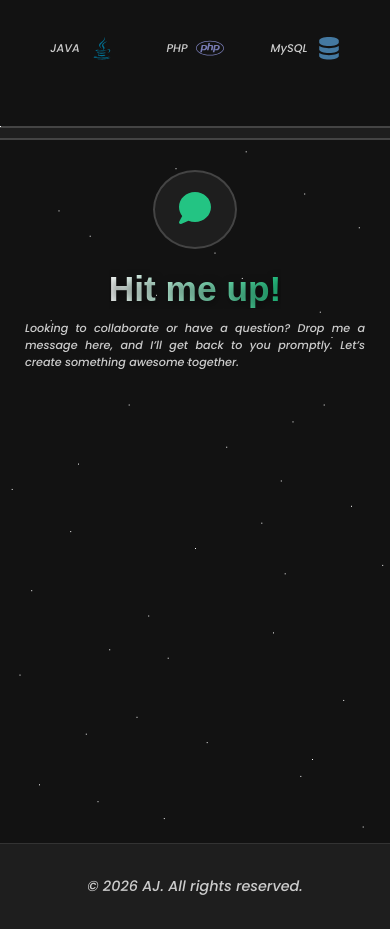
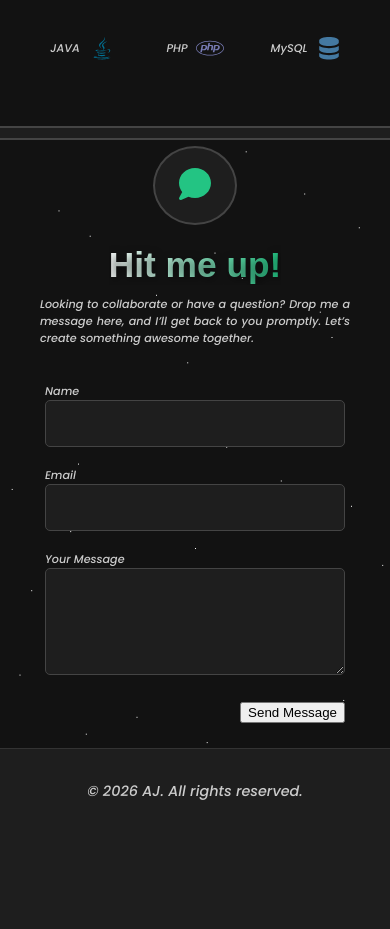
Before and after one commit to AlbertJoaquin/portofolio, a React (Create React App) app: page / in a window 390 px wide. Shown: the part 1422-2351 px from the top of the page. After the commit the page ends 2256 px from the top, so only its background shows below. Built offline with nearby package versions, Linux system fonts and the light colour scheme; a web font is replaced by a local one.

Commit message:
contact commit

```diff
--- a/src/index.css
+++ b/src/index.css
@@ -302,6 +302,14 @@ html {
     position: relative;
 }
 
+.contactForm {
+    display: grid;
+    grid-template-columns: 1fr 1fr;
+    width: 100%;
+    max-width: 1600px;
+    margin: 0 auto;
+}
+
 .contact::before {
     content: '';
     position: absolute;
@@ -374,6 +382,7 @@ html {
 }
 
 .line-separator {
+    position: absolute;
     top: 0;
     z-index: 10;
     width: 100%;
@@ -383,20 +392,16 @@ html {
     background: #1e1e1e;
 }
 
-.contactForm {
-    display: grid;
-    grid-template-columns: 1fr 1fr;
-    margin: 10px;
-}
 
 .left-contact {
     display: flex;
     flex-direction: column;
     justify-content: center;
-    top: 85px;
+    top: 200px;
     position: relative;
     max-width: 550px;
     margin: 0 auto;
+    padding: 20px;
 }
 
 .thumbs-icon {
@@ -439,6 +444,49 @@ html {
     font-style: italic;
 }
 
+.right-contact {
+    display: flex;
+    flex-direction: column;
+    top: 200px;
+    position: relative;
+    padding: 0 30px;
+    width: 100%;
+    max-width: 700px;
+    box-sizing: border-box;
+}
+
+.right-contact form {
+    width: 100%;
+    max-width: 100%;
+}
+
+.right-contact label {
+    display: block;
+    font-size: clamp(0.7rem, 2vw, 1em);
+    color: #ccc;
+    text-align: left;
+    font-family: 'Poppins', sans-serif;
+    font-weight: 500;
+    font-style: italic;
+}
+
+.right-contact input,
+.right-contact textarea {
+    width: 100%;
+    max-width: 100%;
+    padding: 15px;
+    margin-bottom: 20px;
+    box-sizing: border-box;
+    background: #1e1e1e;
+    border: 1px solid #444;
+    color: #ccc;
+    border-radius: 5px;
+}
+
+.right-contact button {
+    display: flex;
+    justify-self: flex-end;
+}
 
 /* Responsive below 1024px */
 @media (max-width: 1024px) {
@@ -524,16 +572,22 @@ html {
         text-align: center;
     }
 
+    .contact {
+        height: auto;
+    }
+
     .contactForm {
         grid-template-columns: 1fr;
-        gap: 20px;
-        margin: 10px 5px;
+        padding: 0 20px;
+        max-width: 100%;
+        box-sizing: border-box;
     }
 
     .left-contact {
         top: 0;
+        margin: 0;
+        padding-bottom: 0;
         max-width: 800px;
-        padding: 20px;
     }
 
     .left-contact h1 {
@@ -547,6 +601,20 @@ html {
 
     .thumbs-icon {
         margin: 0 auto 20px auto; /* center the icon and add spacing */
+    }
+
+    .right-contact {
+        top: 0;
+        margin: 0 auto;
+        max-width: 650px;
+        padding: 25px;
+        box-sizing: border-box; /* ADD THIS */
+    }
+
+    .right-contact input,
+    .right-contact textarea {
+        width: 100%;
+        box-sizing: border-box;
     }
 
     .logo {
--- a/src/sections/Contact.jsx
+++ b/src/sections/Contact.jsx
@@ -10,12 +10,25 @@ export default function Contact() {
                 <div className="left-contact">
                     <div className="thumbs-icon"><FontAwesomeIcon icon={faComment} size="2x" color="#23c483"/></div>
                     <h1>Hit me up!</h1>
-                    <p>Looking to collaborate or have a question?
+                    <p>
+                        Looking to collaborate or have a question?
                         Drop me a message here, and I’ll get back to you promptly.
-                        Let’s create something awesome together.</p>
+                        Let’s create something awesome together.
+                    </p>
                 </div>
                 <div className="right-contact">
+                      <form>
+                            <label htmlFor="name"> Name</label>
+                            <input type="text" id="name" name="name" required/>
 
+                            <label htmlFor="email"> Email</label>
+                            <input type="email" id="email" name="email" required/>
+
+                            <label htmlFor="message">Your Message</label>
+                            <textarea id="message" name="message" rows="5" required></textarea>
+
+                            <button type="submit">Send Message</button>
+                      </form>
                 </div>
             </div>
         </div>
```
